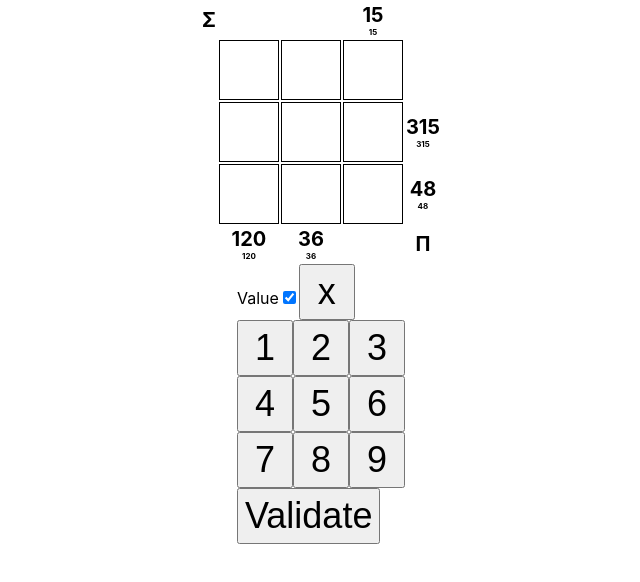
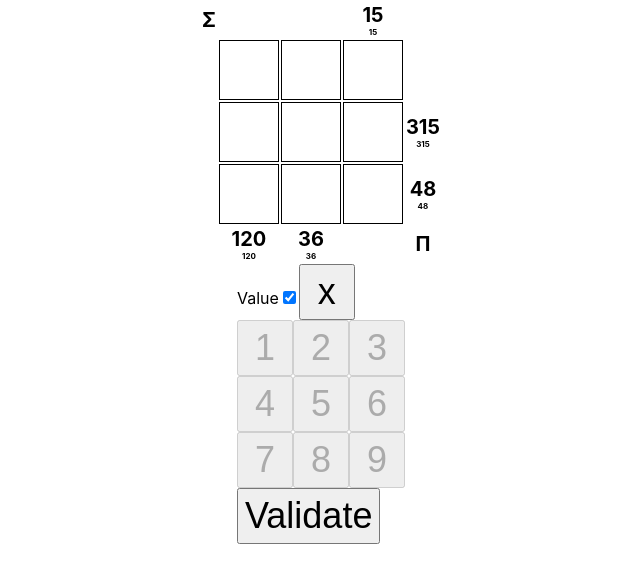
Before and after one commit to tjasz/aggregrid, a React (Create React App) app: page / in a window 1280 px wide. Both pictures are taken after a click on the button "New Puzzle". Shown: the top 582 px of the page, without its empty margins (319-959 px from the left). Built offline with nearby package versions, Linux system fonts and the light colour scheme.

Commit message:
Update button disable logic

```diff
--- a/src/App.tsx
+++ b/src/App.tsx
@@ -102,7 +102,7 @@ function App() {
         <br />
         {countingSequence(puzzle.maxValue).map(n => (
           <span key={n}>
-            <button key={n} disabled={puzzle.uniqueValues && cellValues.includes(n)} onClick={() => {
+            <button key={n} disabled={selectedCell === undefined || (inputMode || !cellOptions[selectedCell[0] * puzzle.size + selectedCell[1]].includes(n)) && puzzle.uniqueValues && cellValues.includes(n)} onClick={() => {
               if (selectedCell) {
                 const options = cellOptions[selectedCell[0] * puzzle.size + selectedCell[1]];
                 inputMode
```
